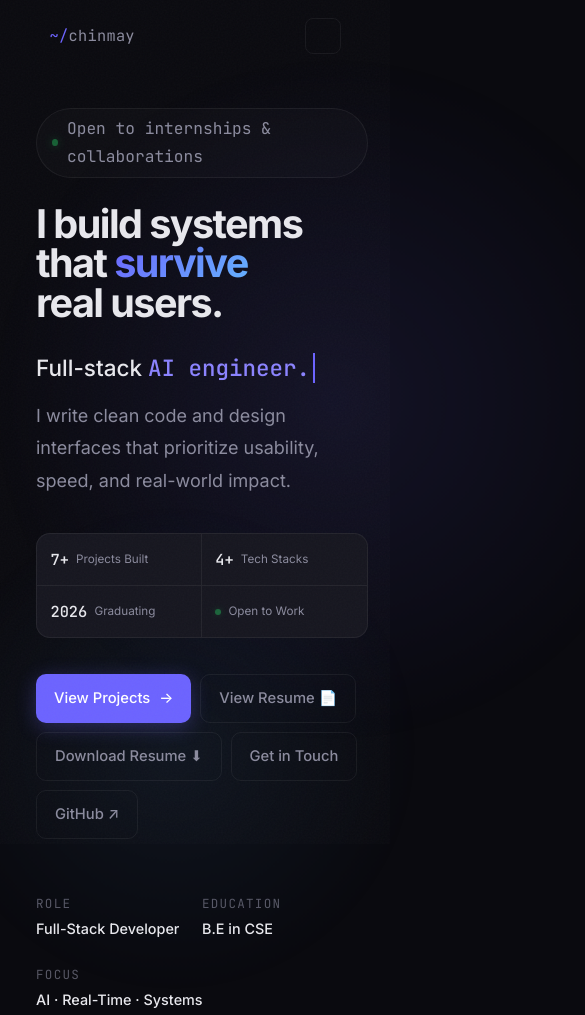
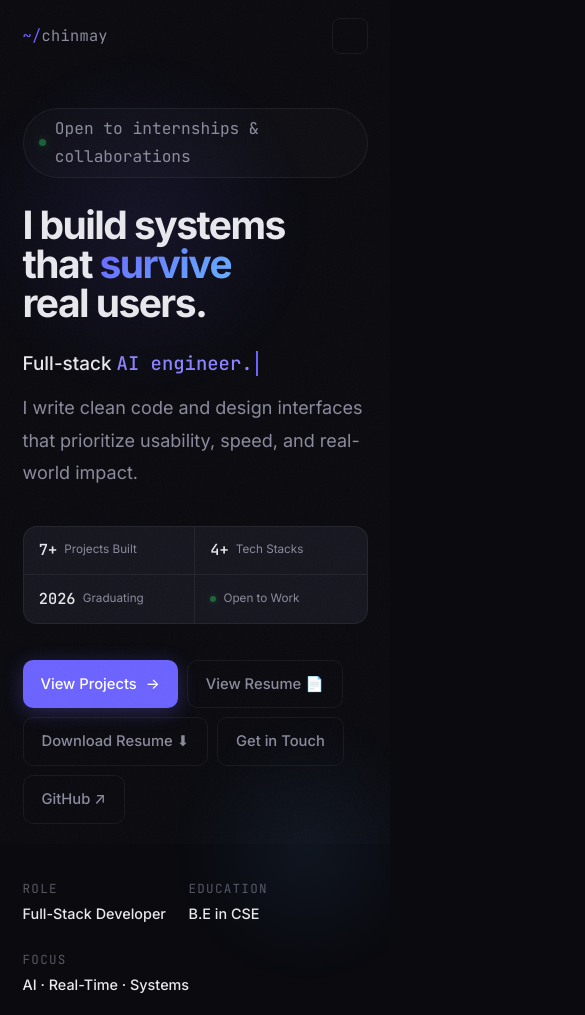
Before and after one commit to chinmay-sys/PortFolio, a plain HTML site: page index.html in a window 390 px wide. Shown: the top 1015 px of the page, 585 px wide, since content can reach past the window. Drawn offline with Linux system fonts and the light colour scheme.

Commit message:
fix: complete responsive layout overhaul - Fix container padding with clamp(1.25rem, 5vw, 4rem) - Fix hero alignment to match all sections - Clip glow elements to prevent horizontal overflow - Fix skills/projects grids with min() for small screens - Stats bar 2x2 grid on mobile, no inner scroll - Responsive profile image sizing - Remove overflow-x:hidden body hack - Restore accessible viewport (allow zoom) - Add 360px breakpoint for very small phones - Fix all buttons to stay inside containers

```diff
--- a/index.html
+++ b/index.html
@@ -2,7 +2,7 @@
 <html lang="en">
 <head>
   <meta charset="UTF-8">
-  <meta name="viewport" content="width=device-width, initial-scale=1.0, maximum-scale=1.0, user-scalable=no">
+  <meta name="viewport" content="width=device-width, initial-scale=1.0">
   <title>Chinmay CP — Full-Stack Developer</title>
   <meta name="description" content="Chinmay CP — Full-Stack Developer who builds production-grade systems. Specializing in React, TypeScript, Python, AI integration, and real-time architecture.">
   <meta name="theme-color" content="#0a0a0f">
--- a/styles.css
+++ b/styles.css
@@ -16,6 +16,7 @@
   --font: 'Inter', -apple-system, BlinkMacSystemFont, sans-serif;
   --mono: 'JetBrains Mono', 'Fira Code', monospace;
   --transition: 0.3s cubic-bezier(0.4, 0, 0.2, 1);
+  --container-padding: clamp(1.25rem, 5vw, 4rem);
 }
 
 html {
@@ -30,12 +31,11 @@ body {
   background: var(--bg);
   color: var(--text);
   line-height: 1.7;
-  overflow-x: hidden;
 }
 
 a { color: inherit; text-decoration: none; }
 ul { list-style: none; }
-img { max-width: 100%; display: block; }
+img { max-width: 100%; height: auto; display: block; }
 
 ::selection {
   background: var(--accent);
@@ -65,13 +65,10 @@ body::before {
 
 /* ===== CONTAINER ===== */
 .container {
+  width: 100%;
   max-width: 1400px;
-  margin: 0 auto;
-  padding: 0 4rem;
-}
-.container--wide {
-  max-width: 100%;
-  padding: 0 6rem;
+  margin-inline: auto;
+  padding-inline: var(--container-padding);
 }
 
 /* ===== NAVBAR ===== */
@@ -81,7 +78,6 @@ body::before {
   left: 0;
   right: 0;
   z-index: 100;
-  padding: 0 1.5rem;
   transition: background var(--transition), border var(--transition);
 }
 .navbar.scrolled {
@@ -90,9 +86,10 @@ body::before {
   border-bottom: 1px solid var(--border);
 }
 .navbar-inner {
+  width: 100%;
   max-width: 1400px;
-  margin: 0 auto;
-  padding: 0 4rem;
+  margin-inline: auto;
+  padding-inline: var(--container-padding);
   display: flex;
   align-items: center;
   justify-content: space-between;
@@ -103,6 +100,7 @@ body::before {
   font-size: 0.85rem;
   color: var(--text2);
   letter-spacing: 0.02em;
+  flex-shrink: 0;
 }
 .nav-brand span { color: var(--accent); }
 .nav-links {
@@ -147,6 +145,7 @@ body::before {
   border-radius: 8px;
   cursor: pointer;
   padding: 6px 8px;
+  flex-shrink: 0;
   transition: border-color var(--transition), background var(--transition);
 }
 .hamburger:hover {
@@ -222,30 +221,27 @@ body::before {
   align-items: center;
   position: relative;
   padding: 8rem 0 6rem 0;
-}
-.hero .container {
-  padding-left: 2rem;
-  max-width: 1600px;
+  overflow: clip;
 }
 .hero-glow {
   position: absolute;
-  width: 700px;
-  height: 700px;
+  width: min(700px, 90vw);
+  height: min(700px, 90vw);
   border-radius: 50%;
   background: radial-gradient(circle, rgba(108,99,255,0.1) 0%, transparent 70%);
   top: 5%;
-  left: -5%;
+  left: -10%;
   pointer-events: none;
   animation: float 8s ease-in-out infinite;
 }
 .hero-glow-2 {
   position: absolute;
-  width: 500px;
-  height: 500px;
+  width: min(500px, 70vw);
+  height: min(500px, 70vw);
   border-radius: 50%;
   background: radial-gradient(circle, rgba(99,179,255,0.07) 0%, transparent 70%);
   bottom: 5%;
-  right: -5%;
+  right: -10%;
   pointer-events: none;
   animation: float 10s ease-in-out infinite reverse;
 }
@@ -270,6 +266,7 @@ body::before {
   border: 1px solid var(--border);
   border-radius: 999px;
   background: rgba(255,255,255,0.02);
+  max-width: 100%;
 }
 .status-dot {
   width: 7px;
@@ -278,17 +275,20 @@ body::before {
   background: #22c55e;
   box-shadow: 0 0 8px rgba(34,197,94,0.6);
   animation: pulse-dot 2s ease-in-out infinite;
+  flex-shrink: 0;
 }
 @keyframes pulse-dot {
   0%,100% { opacity:1; }
   50% { opacity:0.4; }
 }
 .hero-title {
-  font-size: clamp(4rem, 9vw, 8.5rem);
+  font-size: clamp(2.5rem, 9vw, 8.5rem);
   font-weight: 700;
   letter-spacing: -0.04em;
   line-height: 1;
   margin-bottom: 1.5rem;
+  overflow-wrap: break-word;
+  word-break: break-word;
 }
 .hero-title .line { display: block; }
 .hero-title .highlight {
@@ -330,14 +330,14 @@ body::before {
 
 /* Stats bar */
 .stats-bar {
-  display: flex;
-  align-items: center;
+  display: grid;
+  grid-template-columns: repeat(4, auto);
+  width: fit-content;
+  max-width: 100%;
   margin-bottom: 2rem;
   background: var(--surface);
   border: 1px solid var(--border);
   border-radius: 14px;
-  width: fit-content;
-  max-width: 100%;
   overflow: hidden;
 }
 .stat-item {
@@ -346,6 +346,7 @@ body::before {
   gap: 0.4rem;
   padding: 0.65rem 1.25rem;
   border-right: 1px solid var(--border);
+  white-space: nowrap;
 }
 .stat-item:last-child {
   border-right: none;
@@ -367,6 +368,7 @@ body::before {
   background: #22c55e;
   box-shadow: 0 0 6px rgba(34,197,94,0.5);
   animation: pulse-dot 2s ease-in-out infinite;
+  flex-shrink: 0;
 }
 
 .hero-actions {
@@ -387,6 +389,7 @@ body::before {
   cursor: pointer;
   transition: all var(--transition);
   font-family: var(--font);
+  max-width: 100%;
 }
 .btn-primary {
   background: var(--accent);
@@ -409,7 +412,7 @@ body::before {
 }
 .hero-meta {
   display: flex;
-  gap: 3rem;
+  gap: clamp(1.25rem, 3vw, 3rem);
   flex-wrap: wrap;
 }
 .meta-item {
@@ -470,12 +473,12 @@ section { padding: 6rem 0; }
 }
 .about-photo {
   position: relative;
-  width: 240px;
-  height: 240px;
+  width: min(240px, 60vw);
+  height: min(240px, 60vw);
 }
 .profile-img {
-  width: 240px;
-  height: 240px;
+  width: 100%;
+  height: 100%;
   border-radius: 50%;
   object-fit: cover;
   border: 2px solid rgba(108,99,255,0.3);
@@ -483,14 +486,14 @@ section { padding: 6rem 0; }
   z-index: 2;
 }
 .profile-fallback {
-  width: 240px;
-  height: 240px;
+  width: 100%;
+  height: 100%;
   border-radius: 50%;
   background: linear-gradient(135deg, var(--accent), #63b3ff);
   display: flex;
   align-items: center;
   justify-content: center;
-  font-size: 5rem;
+  font-size: clamp(3rem, 12vw, 5rem);
   font-weight: 700;
   color: #fff;
   position: relative;
@@ -534,7 +537,7 @@ section { padding: 6rem 0; }
 .about-grid {
   display: grid;
   grid-template-columns: 1fr 2fr;
-  gap: 4rem;
+  gap: clamp(1.5rem, 4vw, 4rem);
   align-items: center;
 }
 .about-text {
@@ -573,7 +576,7 @@ section { padding: 6rem 0; }
 /* ===== SKILLS ===== */
 .skills-row {
   display: grid;
-  grid-template-columns: repeat(auto-fit, minmax(280px, 1fr));
+  grid-template-columns: repeat(auto-fit, minmax(min(280px, 100%), 1fr));
   gap: 1rem;
 }
 .skill-card {
@@ -621,7 +624,7 @@ section { padding: 6rem 0; }
 /* ===== PROJECTS ===== */
 .projects-grid {
   display: grid;
-  grid-template-columns: repeat(auto-fit, minmax(320px, 1fr));
+  grid-template-columns: repeat(auto-fit, minmax(min(300px, 100%), 1fr));
   gap: 1.25rem;
 }
 .project-card {
@@ -731,10 +734,12 @@ section { padding: 6rem 0; }
   gap: 0.5rem;
   padding-top: 1rem;
   border-top: 1px solid var(--border);
+  flex-wrap: wrap;
 }
 .project-links {
   display: flex;
   gap: 0.5rem;
+  flex-wrap: wrap;
 }
 .project-link {
   font-family: var(--mono);
@@ -788,6 +793,7 @@ section { padding: 6rem 0; }
   display: flex;
   flex-direction: column;
   gap: 0.4rem;
+  min-width: 0;
 }
 .form-label {
   font-family: var(--mono);
@@ -808,6 +814,7 @@ section { padding: 6rem 0; }
   outline: none;
   transition: border-color var(--transition), box-shadow var(--transition), background var(--transition);
   width: 100%;
+  min-width: 0;
 }
 .form-input::placeholder {
   color: var(--text2);
@@ -961,12 +968,15 @@ section { padding: 6rem 0; }
   font-size: 0.88rem;
   font-weight: 500;
   color: var(--text);
+  overflow-wrap: break-word;
+  word-break: break-word;
 }
 .contact-row-arrow {
   color: var(--text2);
   opacity: 0.3;
   transition: all var(--transition);
   font-size: 0.9rem;
+  flex-shrink: 0;
 }
 .contact-row:hover .contact-row-arrow {
   opacity: 1;
@@ -992,75 +1002,70 @@ section { padding: 6rem 0; }
 }
 
 /* ===== RESPONSIVE ===== */
+
+/* Tablet */
 @media (max-width: 1024px) {
-  .container { padding: 0 2.5rem; }
-  .container--wide { padding: 0 2.5rem; }
-  .navbar-inner { padding: 0 2.5rem; }
-  .contact-grid { grid-template-columns: 1fr; }
+  .contact-grid { grid-template-columns: 1fr; gap: 2.5rem; }
 }
+
+/* Mobile */
 @media (max-width: 768px) {
-  .container { padding: 0 1.25rem; }
-  .container--wide { padding: 0 1.25rem; }
-  .navbar-inner { padding: 0 1.25rem; }
   .hero { padding: 6rem 0 3rem; }
-  .hero-title { font-size: clamp(2.2rem, 8vw, 3rem); }
+  .hero-title { font-size: clamp(2rem, 10vw, 3.5rem); }
+  .hero-subtitle { font-size: 1.05rem; }
+
   section { padding: 4rem 0; }
-  .about-grid { grid-template-columns: 1fr; }
-  .contact-grid { grid-template-columns: 1fr; }
+
+  .about-grid { grid-template-columns: 1fr; gap: 2rem; }
+  .about-details { grid-template-columns: 1fr 1fr; }
+  .about-photo-wrap { order: -1; }
+
+  .contact-grid { grid-template-columns: 1fr; gap: 2rem; }
+
   .section-header { flex-direction: column; align-items: flex-start; }
   .section-desc { text-align: left; }
+
   .nav-links { display: none; }
   .hamburger { display: flex; }
   .mobile-menu { display: block; }
-  .about-details { grid-template-columns: 1fr; }
+
   .projects-grid { grid-template-columns: 1fr; }
-  .hero-meta { gap: 1.25rem; }
+  .project-card { padding: 1.25rem; }
+
   .form-row { grid-template-columns: 1fr; }
+  .contact-form-wrap { min-height: auto; }
 
-  /* Stats bar — horizontal row, scroll if needed */
+  /* Stats bar — 2x2 grid on all phones */
   .stats-bar {
-    display: flex;
+    grid-template-columns: 1fr 1fr;
     width: 100%;
-    overflow-x: auto;
-    -webkit-overflow-scrolling: touch;
-    scrollbar-width: none;
   }
-  .stats-bar::-webkit-scrollbar { display: none; }
   .stat-item {
-    flex: 1;
-    min-width: 0;
-    padding: 0.7rem 0.75rem;
-    justify-content: center;
-    text-align: center;
-    border-right: 1px solid var(--border);
-    flex-direction: column;
-    gap: 0.15rem;
+    padding: 0.6rem 0.85rem;
+    border-bottom: none;
   }
-  .stat-item:last-child { border-right: none; }
+  .stat-item:nth-child(1),
+  .stat-item:nth-child(2) {
+    border-bottom: 1px solid var(--border);
+  }
+  .stat-item:nth-child(2n) { border-right: none; }
+
   .stat-number { font-size: 0.85rem; }
   .stat-label { font-size: 0.65rem; }
 
   .hero-actions { gap: 0.5rem; }
-  .hero-actions .btn { font-size: 0.82rem; padding: 0.6rem 1rem; }
+  .hero-actions .btn {
+    font-size: 0.82rem;
+    padding: 0.6rem 1rem;
+  }
+
+  .hero-meta { gap: 1.25rem; }
 }
 
-/* Very small phones — 2x2 grid */
-@media (max-width: 400px) {
-  .stats-bar {
-    display: grid;
-    grid-template-columns: 1fr 1fr;
-    overflow-x: visible;
-  }
-  .stat-item {
-    flex: unset;
-    border-right: 1px solid var(--border);
-    border-bottom: none;
-    flex-direction: row;
-    gap: 0.4rem;
-    justify-content: flex-start;
-  }
-  .stat-item:nth-child(2n) { border-right: none; }
-  .stat-item:nth-child(1),
-  .stat-item:nth-child(2) { border-bottom: 1px solid var(--border); }
-  .stat-item:last-child { border-right: none; }
+/* Very small phones */
+@media (max-width: 360px) {
+  html { font-size: 16px; }
+  .hero-eyebrow { font-size: 0.75rem; padding: 0.3rem 0.65rem; }
+  .about-details { grid-template-columns: 1fr; }
+  .stat-item { padding: 0.5rem 0.65rem; }
 }
```
